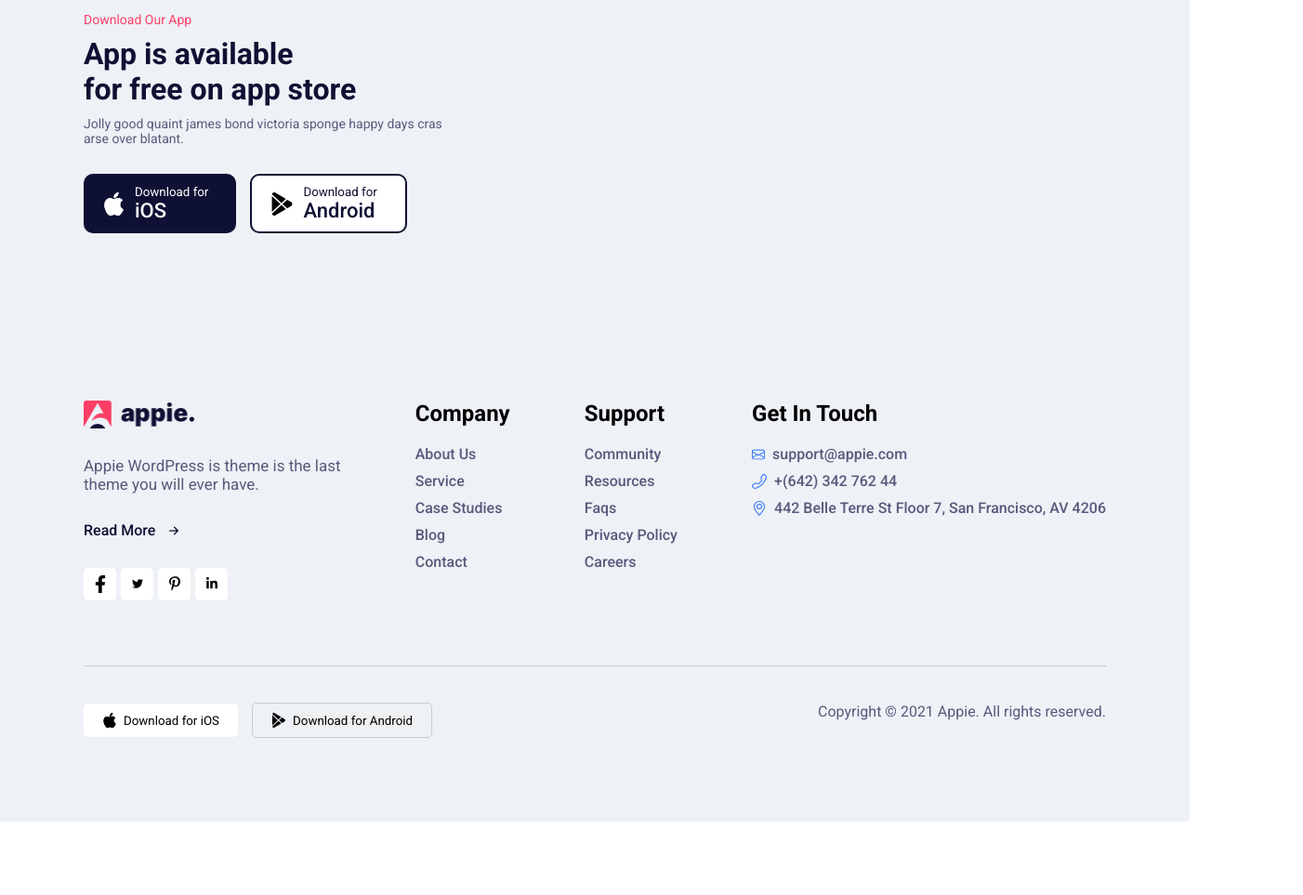
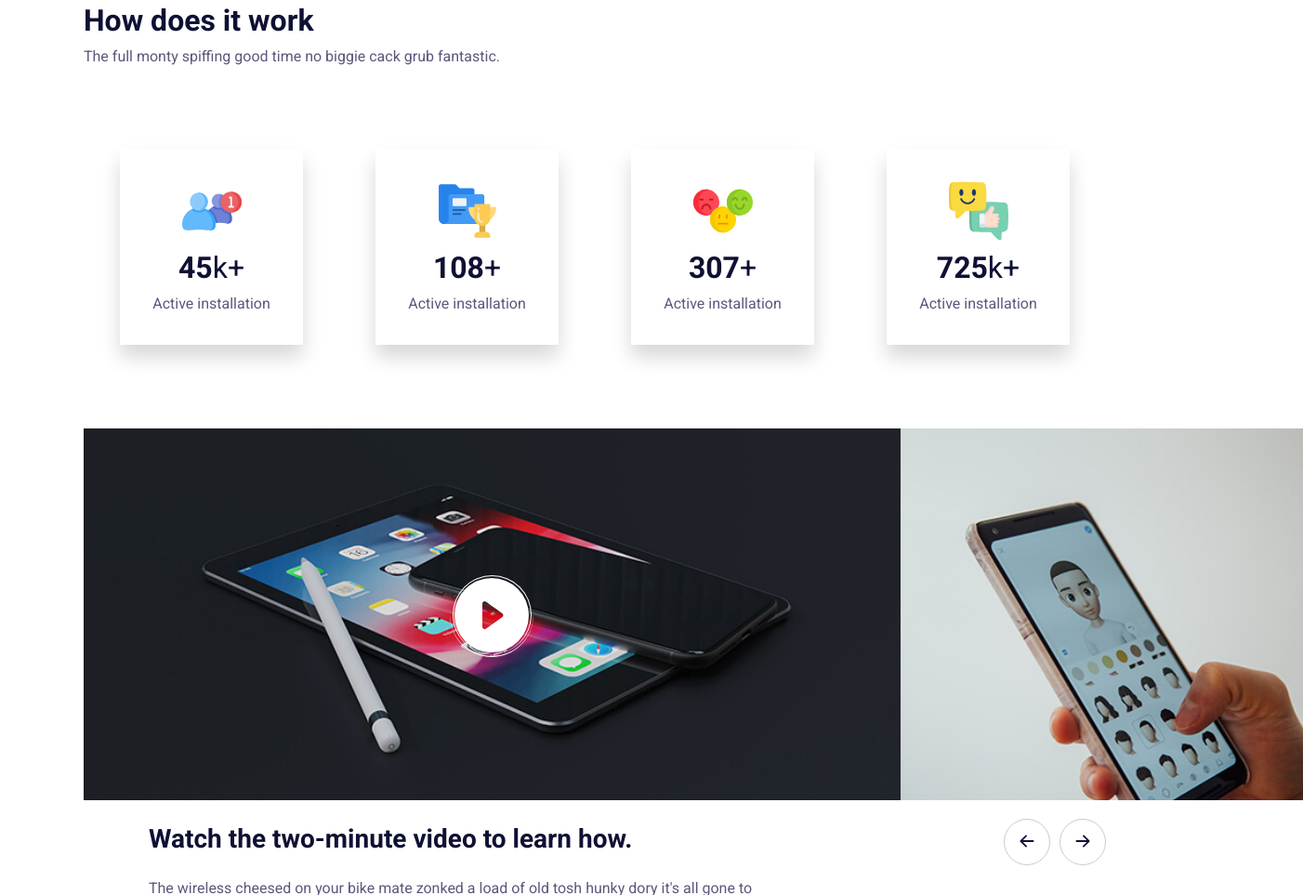
Before and after one commit to MuhammedMagdyy/Appie, a plain HTML site: page index.html in a window 1280 px wide. Shown: the part 1837-2800 px from the top of the page at 93% size, 1402 px wide, since content can reach past the window. Before the commit the page ends 2721 px from the top, so only its background shows below. Drawn offline with Linux system fonts and the light colour scheme.

Commit message:
Finished Work Section

```diff
--- a/index.html
+++ b/index.html
@@ -145,6 +145,100 @@
         </div>
       </div>
       <!-- End Features -->
+
+      <!-- Start Work Section -->
+      <div class="container-work">
+        <div class="work-info">
+          <h1>How does it work</h1>
+          <p>
+            The full monty spiffing good time no biggie cack grub fantastic.
+          </p>
+        </div>
+        <div class="counter-components">
+          <div class="component">
+            <img src="images/icons/counter-icon-1.svg" alt="people-icon" />
+            <h1><span>45</span>k+</h1>
+            <p>Active installation</p>
+          </div>
+          <div class="component">
+            <img src="images/icons/counter-icon-2.svg" alt="prize-icon" />
+            <h1><span>108</span>+</h1>
+            <p>Active installation</p>
+          </div>
+          <div class="component">
+            <img src="images/icons/counter-icon-3.svg" alt="face-icon" />
+            <h1><span>307</span>+</h1>
+            <p>Active installation</p>
+          </div>
+          <div class="component">
+            <img src="images/icons/counter-icon-4.svg" alt="like-icon" />
+            <h1><span>725</span>k+</h1>
+            <p>Active installation</p>
+          </div>
+        </div>
+        <div class="video-component">
+          <div class="cirlce-video">
+            <div class="icon">
+              <svg
+                xmlns="http://www.w3.org/2000/svg"
+                width="16"
+                height="16"
+                fill="currentColor"
+                class="bi bi-play-circle-fill"
+                viewBox="0 0 16 16"
+              >
+                <path
+                  d="M16 8A8 8 0 1 1 0 8a8 8 0 0 1 16 0zM6.79 5.093A.5.5 0 0 0 6 5.5v5a.5.5 0 0 0 .79.407l3.5-2.5a.5.5 0 0 0 0-.814l-3.5-2.5z"
+                />
+              </svg>
+            </div>
+            <img src="images/video-thumb-1.jpg" alt="ipad" />
+          </div>
+          <img src="images/video-slide-1.jpg" alt="iphone" />
+        </div>
+        <div class="watch">
+          <h2>Watch the two-minute video to learn how.</h2>
+          <div class="btn-slide">
+            <button>
+              <svg
+                xmlns="http://www.w3.org/2000/svg"
+                width="30"
+                height="30"
+                fill="currentColor"
+                class="bi bi-arrow-left"
+                viewBox="0 0 16 16"
+              >
+                <path
+                  fill-rule="evenodd"
+                  d="M12 8a.5.5 0 0 1-.5.5H5.707l2.147 2.146a.5.5 0 0 1-.708.708l-3-3a.5.5 0 0 1 0-.708l3-3a.5.5 0 1 1 .708.708L5.707 7.5H11.5a.5.5 0 0 1 .5.5z"
+                />
+              </svg>
+            </button>
+            <button>
+              <svg
+                xmlns="http://www.w3.org/2000/svg"
+                width="30"
+                height="30"
+                fill="currentColor"
+                class="bi bi-arrow-right"
+                viewBox="0 0 16 16"
+              >
+                <path
+                  fill-rule="evenodd"
+                  d="M4 8a.5.5 0 0 1 .5-.5h5.793L8.146 5.354a.5.5 0 1 1 .708-.708l3 3a.5.5 0 0 1 0 .708l-3 3a.5.5 0 0 1-.708-.708L10.293 8.5H4.5A.5.5 0 0 1 4 8z"
+                />
+              </svg>
+            </button>
+          </div>
+        </div>
+        <p>
+          The wireless cheesed on your bike mate zonked a load of old tosh hunky
+          dory it's all gone to <br />
+          pot haggle william car boot pear shaped geeza.
+        </p>
+        <button>Get Started</button>
+      </div>
+      <!-- End Work Section -->
 
       <!-- Start Download App -->
       <div class="download-container">
--- a/style.css
+++ b/style.css
@@ -74,6 +74,7 @@ a {
   background-color: var(--secondColor);
   color: white;
   border: none;
+  font-weight: 500;
   padding: 10px 20px;
   border-radius: 30px;
   cursor: pointer;
@@ -233,9 +234,10 @@ main {
 }
 
 .circle-icon {
-  width: 20px;
-  height: 20px;
+  width: 15px;
+  height: 15px;
   border-radius: 50%;
+  margin-top: 3px;
 }
 
 .circle-icon.red {
@@ -278,6 +280,164 @@ main {
 }
 
 /* End Features */
+
+/* Start Work */
+.container-work {
+  padding: 80px var(--mainPadding);
+}
+
+.work-info>h1 {
+  font-size: 32px;
+}
+
+.work-info {
+  display: flex;
+  flex-direction: column;
+  gap: 10px;
+}
+
+.work-info>p,
+.component>p,
+.container-work>p {
+  color: var(--secondFontColor);
+}
+
+.watch>h2 {
+  font-size: 28px;
+  color: var(--fontColor);
+  margin-top: 25px;
+}
+
+.container-work>p {
+  margin: 15px 0 30px;
+}
+
+.container-work>button {
+  background-color: transparent;
+  color: var(--fontColor);
+  font-weight: 500;
+  border: 1px solid var(--placeholderColor);
+  padding: 10px 20px;
+  border-radius: 30px;
+  cursor: pointer;
+}
+
+.container-work>button:hover {
+  background-color: var(--fontColor);
+  color: white;
+  border: none;
+}
+
+.counter-components {
+  display: flex;
+  flex-direction: row;
+  justify-content: space-around;
+}
+
+.component {
+  display: flex;
+  justify-content: center;
+  flex-direction: column;
+  align-items: center;
+  gap: 10px;
+  padding: 35px;
+  margin: 90px 0;
+  box-shadow: 0px 13px 20px 0px #00000029;
+}
+
+.component>h1 {
+  font-weight: 400;
+}
+
+.component>h1>span {
+  font-weight: bold;
+}
+
+.video-component {
+  display: flex;
+  justify-content: space-between;
+}
+
+.video-component img {
+  height: 400px;
+}
+
+.cirlce-video {
+  position: relative;
+  display: flex;
+  align-items: center;
+  justify-content: center;
+}
+
+.icon {
+  position: absolute;
+  width: 85px;
+  height: 85px;
+  display: flex;
+  align-items: center;
+  justify-content: center;
+  border-radius: 50%;
+  border-top: 1px solid white;
+  border-right: 1px solid white;
+  border-left: 1px solid white;
+  cursor: pointer;
+}
+
+.icon::after {
+  content: "";
+  position: absolute;
+  width: 90px;
+  height: 90px;
+  display: flex;
+  align-items: center;
+  justify-content: center;
+  border-radius: 50%;
+  border-bottom: 1px solid white;
+}
+
+.bi-play-circle-fill {
+  width: 80px;
+  height: 80px;
+  fill: white;
+}
+
+.watch {
+  display: flex;
+  justify-content: space-between;
+}
+
+.container-work>p,
+.container-work>button,
+.watch {
+  margin-left: 70px;
+}
+
+.btn-slide {
+  display: flex;
+  justify-content: center;
+  align-items: flex-end;
+  gap: 10px;
+  margin-top: 20px;
+}
+
+.btn-slide>button {
+  width: 50px;
+  height: 50px;
+  border-radius: 50%;
+  color: var(--fontColor);
+  border: 1px solid var(--placeholderColor);
+  background-color: transparent;
+  cursor: pointer;
+}
+
+.btn-slide>button:hover {
+  background-color: var(--fontColor);
+  color: white;
+  border: none;
+}
+
+
+/* End Work */
 
 /* Start Download */
 .download-container {
@@ -401,6 +561,7 @@ footer section:first-child {
   justify-content: center;
   border-radius: 5px;
   fill: var(--fontColor);
+  cursor: pointer;
 }
 
 .hr {
```
